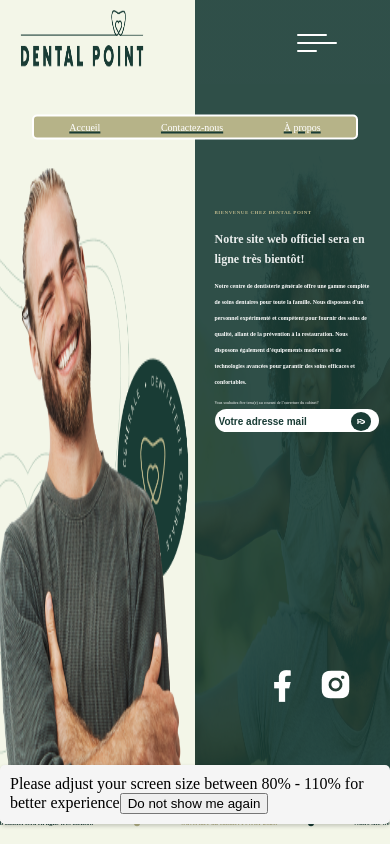
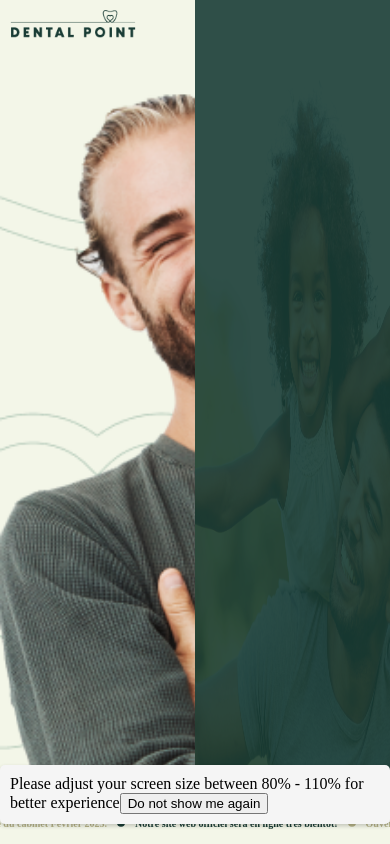
Before and after one commit to saadMeddiche/dentist_view_jeune_media, a Vue app: page / in a window 390 px wide. Built offline with nearby package versions, Linux system fonts and the light colour scheme.

Commit message:
Recrate the style of Home and the tape

```diff
--- a/src/components/home/tape.vue
+++ b/src/components/home/tape.vue
@@ -6,22 +6,26 @@
 
             <!-- First part of the tape -->
             <div class="first_part">
-                <!-- Headline with style_1 -->
                 <div class="circle_1"></div>
-                <h1 class="style_1">Notre site web officiel sera en ligne très bientôt!</h1>
-                <!-- Headline with style_2 -->
+                <div>
+                    <h1 class="style_1">Notre site web officiel sera en ligne très bientôt!</h1>
+                </div>
                 <div class="circle_2"></div>
-                <h1 class="style_2">Ouverture du cabinet Février 2023.</h1>
+                <div>
+                    <h1 class="style_2">Ouverture du cabinet Février 2023.</h1>
+                </div>
             </div>
 
             <!-- Second part of the tape -->
             <div class="second_part">
-                <!-- Headline with style_1 -->
                 <div class="circle_1"></div>
-                <h1 class="style_1">Notre site web officiel sera en ligne très bientôt!</h1>
-                <!-- Headline with style_2 -->
+                <div>
+                    <h1 class="style_1">Notre site web officiel sera en ligne très bientôt!</h1>
+                </div>
                 <div class="circle_2"></div>
-                <h1 class="style_2">Ouverture du cabinet Février 2023.</h1>
+                <div>
+                    <h1 class="style_2">Ouverture du cabinet Février 2023.</h1>
+                </div>
             </div>
 
         </div>
@@ -30,19 +34,19 @@
 
 <style lang="scss" scoped>
 
-@import url('@/assets/scss/_tape.scss');
 
 /* Styling for the tape container */
 .tape_container {
     position: relative;
-    width: 100%;
-    height: 8vh;
+    height: 10%;
     overflow: hidden;
     background-color: #F3F6E8;
 
     /* Styling for the tape */
     .tape {
         display: flex;
+        justify-content: space-around;
+        gap: 10px;
         position: absolute;
 
         /* Animation for text movement */
@@ -51,22 +55,23 @@
 
         width: 200%;
         top: 50%;
-        left: 0;
 
         /* Keyframes for text movement animation */
         @keyframes text_movement {
-            0% { left: 0; }
-            100% { left: -100%; }
+            0% { left: -100%; }
+            100% { left: 0%; }
         }
 
         /* Styling for the first and second of the tape */
         .first_part , .second_part{
+            white-space: nowrap;
             display: flex;
             justify-content: space-around;
             gap: 10px;
             align-items: center;
-            width: 50%;
-            height: 100%;
+            width: 100%;
+
+            font-size: small;
         }
     }
 }
@@ -101,42 +106,22 @@
 @media (max-width: 768px) {
     /* Small screens (sm) */
 
-    .style_1 , .style_2 {
-        font-size: 0.4rem;
+    .tape_container{
+        height: 5%;
+        .tape{
+            .first_part , .second_part{
+
+                font-size: 5px;
+            }
+
+        }
     }
 
     .circle_1 , .circle_2 {
-        width: 6px;
-        height: 6px;
+        width: 8px;
+        height: 8px;
     }
-
-    .tape_container{
-        height: 5vh;
-    }
-
 }
 
-@media (min-width: 769px) and (max-width: 1024px) {
-    /* Medium screens (md) */
 
-
-    .style_1 , .style_2 {
-        font-size: 2rem;
-    }
-
-    .circle_1 , .circle_2 {
-        width: 10px;
-        height: 10px;
-    }
-
-}
-
-@media (min-width: 1025px) {
-    /* Large screens (lg) */
-
-    .style_1, .style_2 {
-        font-size: 1.8rem;
-    }
-
-}
 </style>
--- a/src/views/HomeView.vue
+++ b/src/views/HomeView.vue
@@ -2,29 +2,27 @@
   <modal></modal>
   <div class="Home">
     <!-- The title section -->
-    <div class="Title">
-      <div class="holder_logo">
-        <img class="logo" src="@/assets/img/title.png" alt="">
-      </div>
-      <div class="holder_menu">
-        <menu_01></menu_01>
-      </div>
-    </div>
+
     <!-- The main body section -->
     <div class="body">
       <!-- Left side content -->
       <div class="left-side">
+        <div class="holder_logo">
+          <img class="logo" src="@/assets/img/title.png" alt="">
+        </div>
       </div>
 
       <!-- Right side content -->
       <div class="right-side">
-        <right_content></right_content>
-        <socials></socials>
+        <!-- <right_content></right_content> -->
+        <!-- <socials></socials> -->
       </div>
     </div>
 
     <!-- Custom tape component -->
-    <tape></tape>
+    <!-- <div class="tape_holder"> -->
+      <tape></tape>
+    <!-- </div> -->
   </div>
   <info_popup></info_popup>
 </template>
@@ -54,62 +52,44 @@
 <style lang="scss" scoped>
 /* Styling for the component */
 .Home {
-  width: 100vw;
-  /* Make the component a flex container with a vertical layout */
   display: flex;
+  justify-content: space-between;
   flex-direction: column;
   height: 100vh;
 
-  .Title{
+  .body {
+    display: flex;
+    flex:1;
+    .left-side {
 
-    height:10vh;
-    background: linear-gradient(to right, #F3F6E8 50%, rgba(25, 60, 53, 0.9) 50%);
-
-    display: flex;
-    justify-content: space-between;
-
-    /* Styles for the logo */
-    .logo{
-      margin: 10px;
-      width: 280px;
-    }
-  }
-
-  /* Styles for the main body section */
-  .body {
-    /* Make the body section a flex container that expands to fill the vertical space */
-    display: flex;
-    flex: 1;
-
-
-    /* Styles for the left side */
-    .left-side {
-      /* Make the left side take up available horizontal space */
-      flex: 1;
-      /* Set a background image for the left side */
       background-image: url("../assets/img/left_side.png");
       background-color: #F3F6E8;
-      background-size: 100% 100%;
-      background-repeat: no-repeat;
-      height: 82vh;
+      background-size: cover;
 
+      width: 50%;
+
+      display: flex;
+      justify-content: start;
+
+      .holder_logo{
+        margin-top: 10px;
+        height: 20%;
+        .logo{
+          width: 75%;
+        }
+      }
 
     }
 
     /* Styles for the right side */
     .right-side {
-      display: flex;
-      flex-wrap: wrap;
-      justify-content: center;
-      align-items: center;
       position: relative;
-      /* Make the right side take up available horizontal space */
-      flex: 1;
-      /* Set a background image for the right side */
+
       background-image: url("../assets/img/right_side.png");
       background-size: 100% 100%;
       background-repeat: no-repeat;
-      height: 82vh;
+
+      width: 50%;
 
     }
 
@@ -121,49 +101,14 @@
       bottom: 0;
       left: 0;
       background: rgba(25, 60, 53, 0.9);
-      z-index: 0; /* Set a lower z-index for the color overlay */
+      z-index: 0;
     }
   }
 }
 
-.holder_logo{
-  width: 40%;
-}
-
-.holder_menu{
-  width: 40%;
-}
-
 @media (max-width: 768px) {
   /* Small screens (sm) */
-  .Home{
-    .Title{
-      justify-content: space-between;
 
-      .holder_logo{
-        display: flex;
-        justify-content: start;
-        float: left;
-        .logo{
-
-          width: 9rem;
-        }
-      }
-
-      // .holder_menu{
-      //   display: flex;
-      //   justify-content: end;
-      //   float: right;
-      // }
-    }
-
-    .body{
-      .left-side , .right-side {
-      height: 85vh;
-      }
-    }
-
-  }
 
 
 }
```
